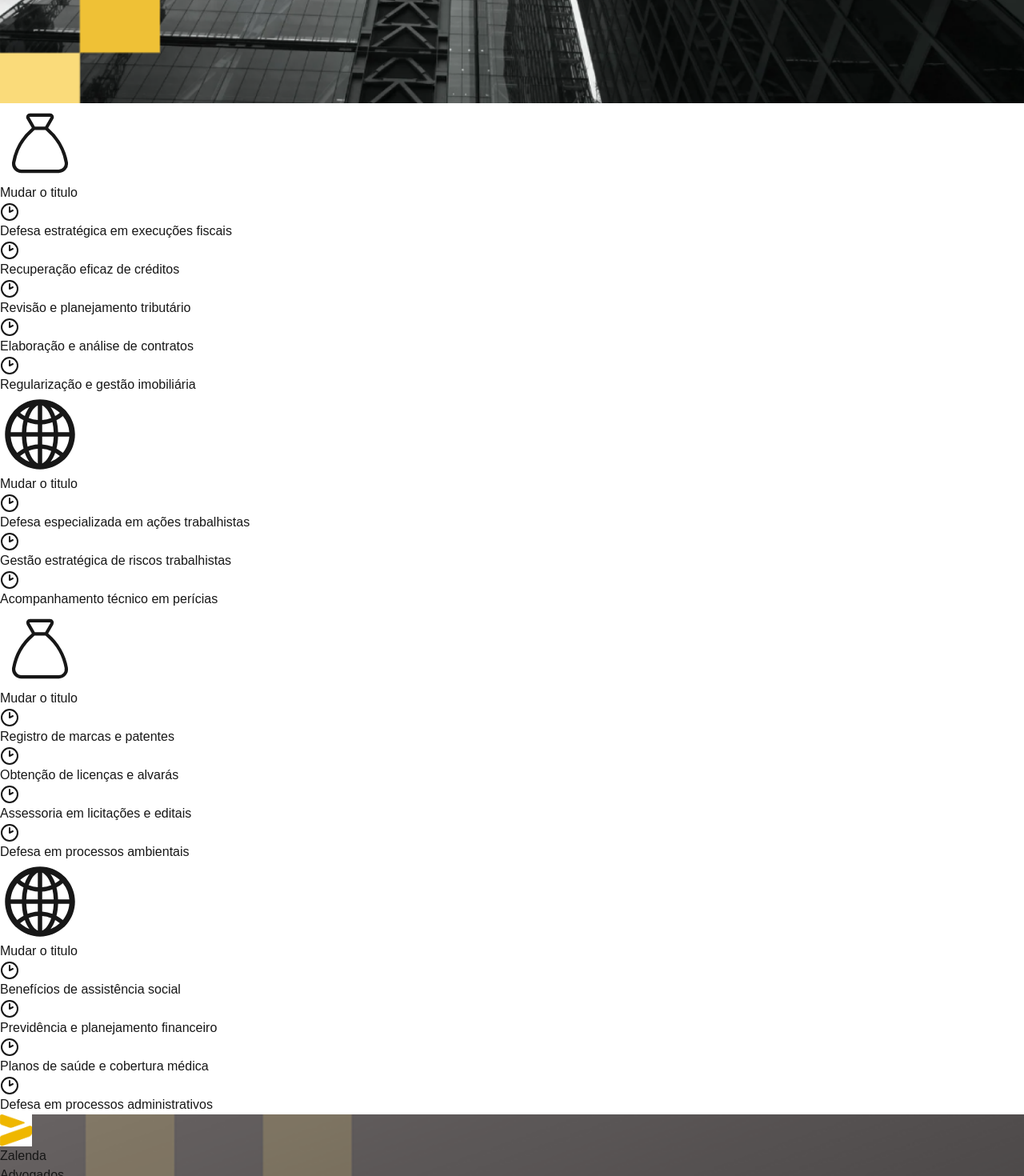
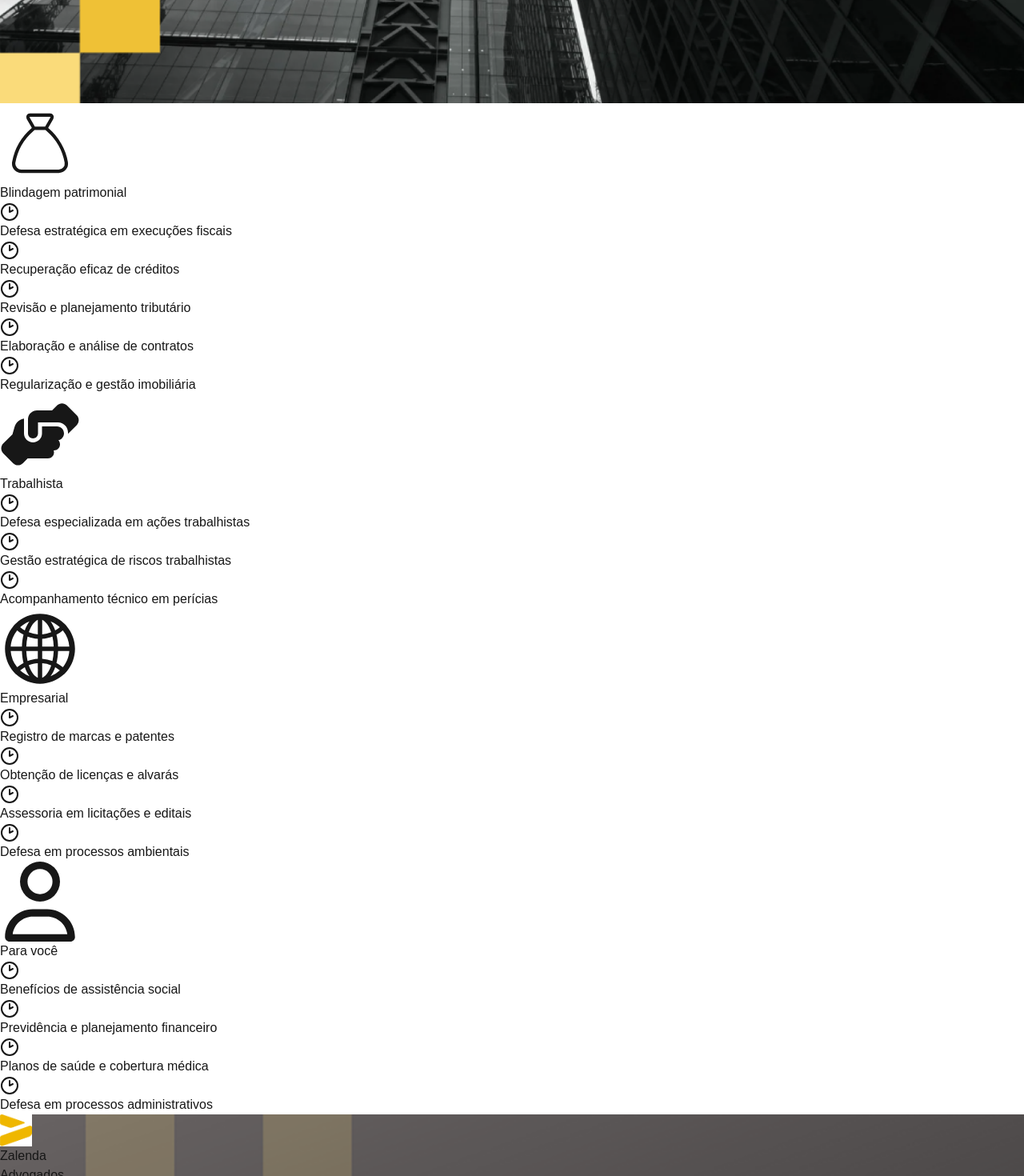
Before and after one commit to srodrigo28/adv-zalenda, a Next.js app: page / in a window 1280 px wide. Shown: the part 2620-4090 px from the top of the page at 80% size. Built offline with nearby package versions, Linux system fonts and the light colour scheme.

Commit message:
updated-animate-4

```diff
--- a/src/app/page.tsx
+++ b/src/app/page.tsx
@@ -3,10 +3,11 @@ import { Logo } from "@/components/logo";
 import { gsap } from "gsap"
 import { ScrollTrigger } from "gsap/ScrollTrigger"
 import { useLayoutEffect } from "react";
-import { CiBag1 } from "react-icons/ci";
+import { CiBag1, CiGlobe } from "react-icons/ci";
 import { AiOutlineGlobal } from "react-icons/ai";
 import { ItemText } from "@/components/ItemText/intext";
 import { ItemBox } from "@/components/ItemBox";
+import { FaHandshakeAngle, FaRegUser } from "react-icons/fa6";
 
 export default function Home() {
 
@@ -180,7 +181,7 @@ export default function Home() {
 
         <div className="md:flex lg:mt-40 justify-evenly w-full m-2 text-black h-[75vh] pt-5 lg:p-10">
 
-          <ItemBox icon={<CiBag1 size={100} className="w-14 lg:w-56" />} title="Mudar o titulo"
+          <ItemBox data-aos="zoom-in" icon={<CiBag1 size={100} className="w-14 lg:w-56" />} title="Blindagem patrimonial"
             items={[
               { conteudoText: "Defesa estratégica em execuções fiscais" },
               { conteudoText: "Recuperação eficaz de créditos" },
@@ -190,7 +191,7 @@ export default function Home() {
             ]}
           />
 
-          <ItemBox icon={<AiOutlineGlobal size={100} className="w-14 lg:w-44" />} title="Mudar o titulo"
+          <ItemBox icon={<FaHandshakeAngle  size={100} className="w-14 lg:w-44" />} title="Trabalhista"
             items={[
               { conteudoText: "Defesa especializada em ações trabalhistas" },
               { conteudoText: "Gestão estratégica de riscos trabalhistas" },
@@ -198,7 +199,7 @@ export default function Home() {
             ]}
           />
 
-          <ItemBox icon={<CiBag1 size={100} className="w-14 lg:w-44" />} title="Mudar o titulo"
+          <ItemBox icon={<AiOutlineGlobal size={100} className="w-14 lg:w-44" />} title="Empresarial"
             items={[
               { conteudoText: "Registro de marcas e patentes" },
               { conteudoText: "Obtenção de licenças e alvarás" },
@@ -207,7 +208,7 @@ export default function Home() {
             ]}
           />
 
-          <ItemBox icon={<AiOutlineGlobal size={100} className="w-14 lg:w-44" />} title="Mudar o titulo"
+          <ItemBox icon={<FaRegUser  size={100} className="w-14 lg:w-44" />} title="Para você"
             items={[
               { conteudoText: "Benefícios de assistência social" },
               { conteudoText: "Previdência e planejamento financeiro" },
--- a/src/components/ItemBox.tsx
+++ b/src/components/ItemBox.tsx
@@ -14,11 +14,11 @@ interface ItemBoxProps {
 
 export function ItemBox( { icon, title, className, items } : ItemBoxProps) {
     return(
-        <div className={ `
+        <div data-aos="zoom-down" data-aos-deley="300" className={ `
             ${className} flex flex-col mt:2 items-center w-96 hover:scale-105 cursor-pointer duration-200` }>
             {icon}
             <h3 className="lg:text-3xl text-md lg:mt-5 lg:mb-5 font-semibold justify-start flex">{title}</h3>
-            <div>
+            <div data-aos="zoom-in" data-aos-deley="900">
                 {items.map((item) => (
                     <div key={item.conteudoText} className=" flex gap-2 items-center justify-start m-2 lg:m-5">
                         <Clock2  className="animate-bounce"/>
--- a/src/components/aos.init.tsx
+++ b/src/components/aos.init.tsx
@@ -7,7 +7,7 @@ export function AosInit(){
 
     useEffect( () => {
         Aos.init({
-            duration: 1200,
+            duration: 1800,
             once:true
         })
     }, [])
```
